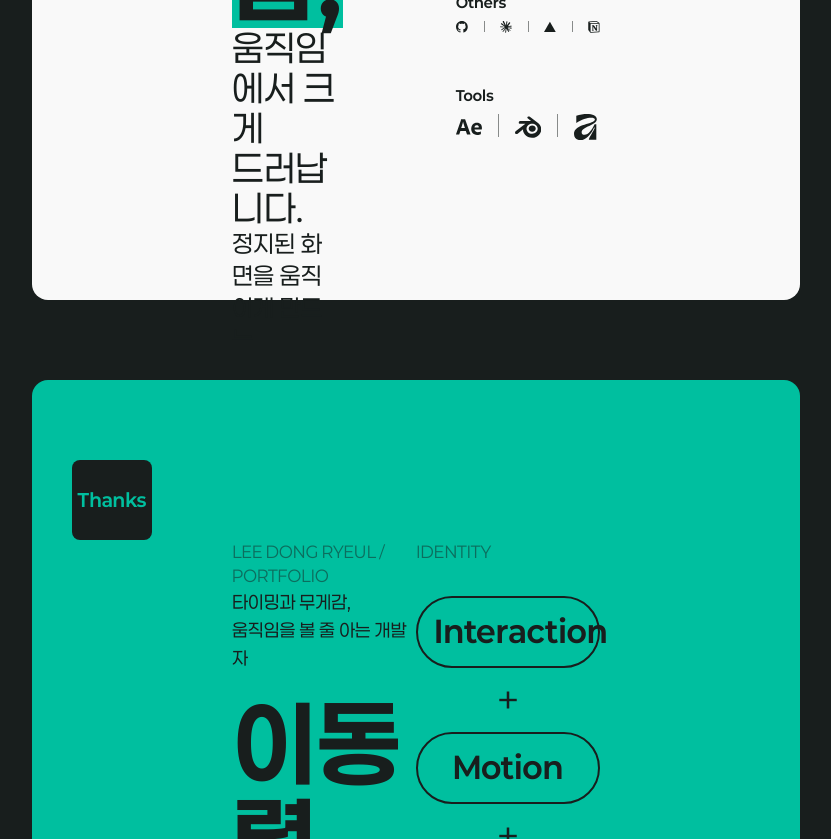
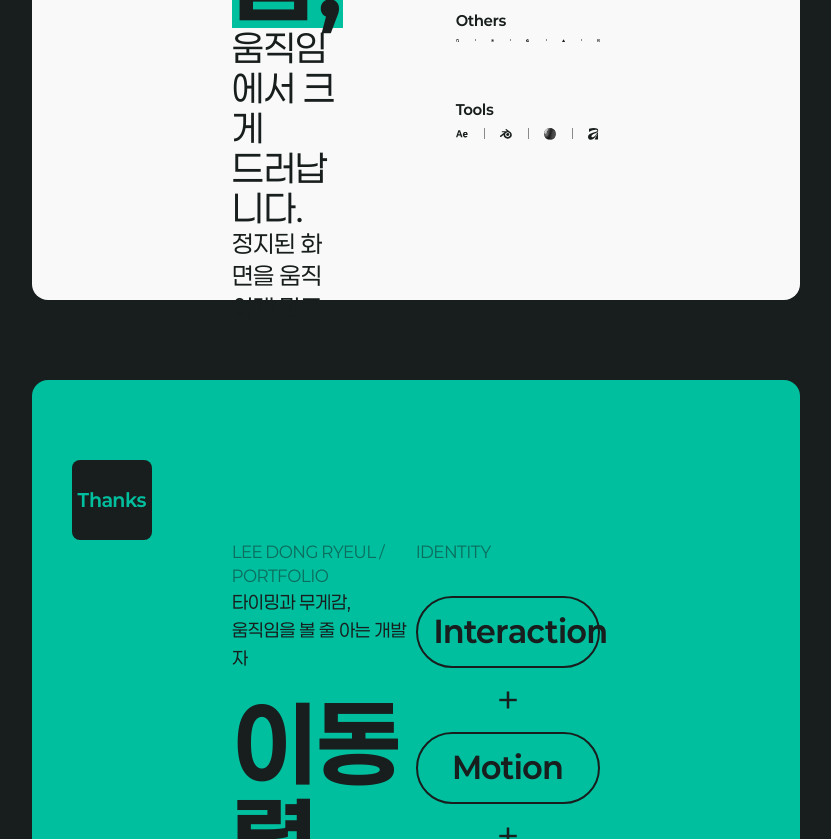
Before and after one commit to dngryl/portfolio-app, a React (Vite) app: page / in a window 1280 px wide. Shown: the part 2860-3699 px from the top of the page, without its empty margins (224-1055 px from the left). Built offline with nearby package versions, Linux system fonts and the light colour scheme.

Commit message:
feat: 아이콘 수정

```diff
--- a/src/components/home/SectionTwo.jsx
+++ b/src/components/home/SectionTwo.jsx
@@ -15,6 +15,8 @@ import GithubIcon from "../../assets/logos/svg/github.svg?react"
 import NotionIcon from "../../assets/logos/svg/notion.svg?react"
 import ClaudeIcon from "../../assets/logos/svg/claude.svg?react"
 import VercelIcon from "../../assets/logos/svg/vercel.svg?react"
+import SplineIcon from "../../assets/logos/svg/spline.svg?react"
+import CursorIcon from "../../assets/logos/svg/cursor.svg?react"
 
 export default function SectionTwo() {
 
@@ -125,6 +127,8 @@ export default function SectionTwo() {
                                                 <div className="w-px h-[90%] bg-[#181e1d]/50" />
                                                 <ClaudeIcon className="w-10" />
                                                 <div className="w-px h-[90%] bg-[#181e1d]/50" />
+                                                <CursorIcon className="w-10" />
+                                                <div className="w-px h-[90%] bg-[#181e1d]/50" />
                                                 <VercelIcon className="w-10" />
                                                 <div className="w-px h-[90%] bg-[#181e1d]/50" />
                                                 <NotionIcon className="w-10" />
@@ -136,6 +140,8 @@ export default function SectionTwo() {
                                                 <AfterEffectsIcon className="w-10" />
                                                 <div className="w-px h-[90%] bg-[#181e1d]/50" />
                                                 <BlenderIcon className="w-10" />
+                                                <div className="w-px h-[90%] bg-[#181e1d]/50" />
+                                                <SplineIcon className="w-10" />
                                                 <div className="w-px h-[90%] bg-[#181e1d]/50" />
                                                 <AffinityIcon className="w-10" />
                                             </div>
```
Also changed, not shown: src/assets/logos/svg/cursor.svg (added), src/assets/logos/svg/spline.svg.
